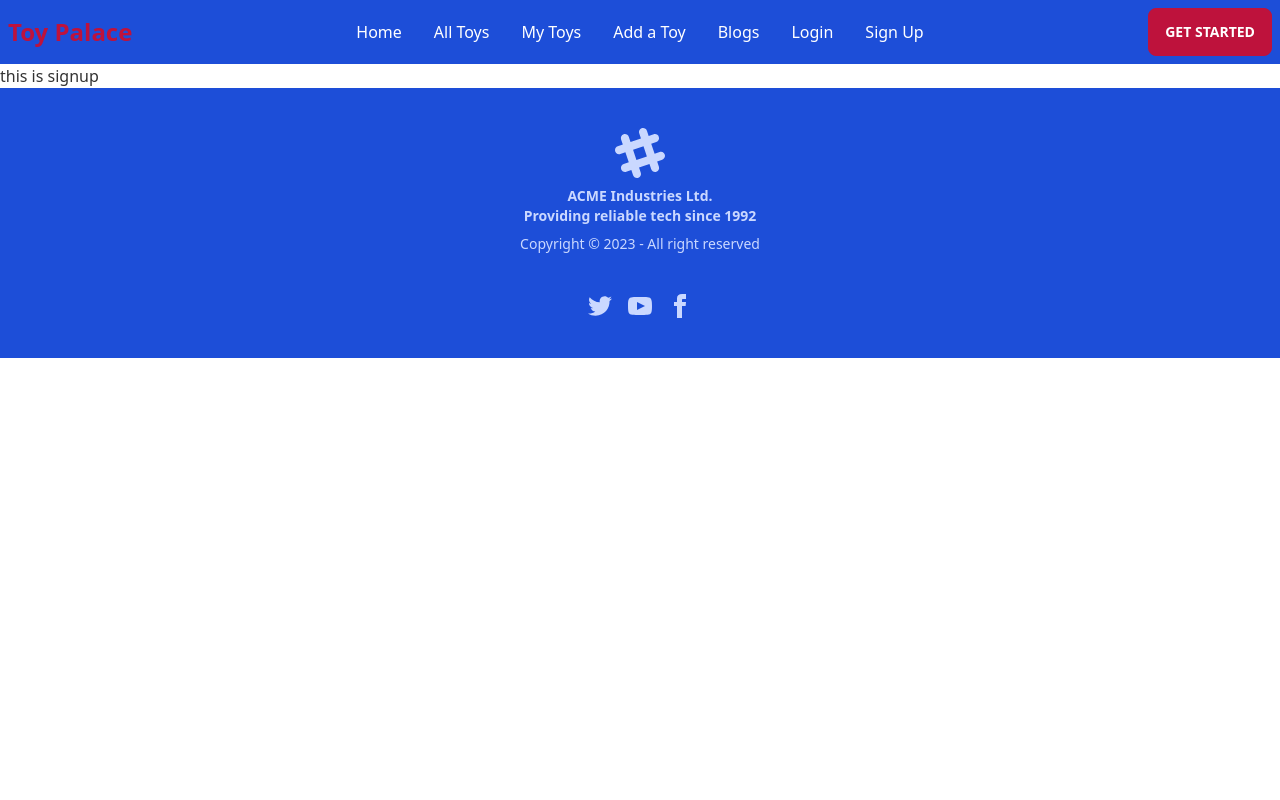
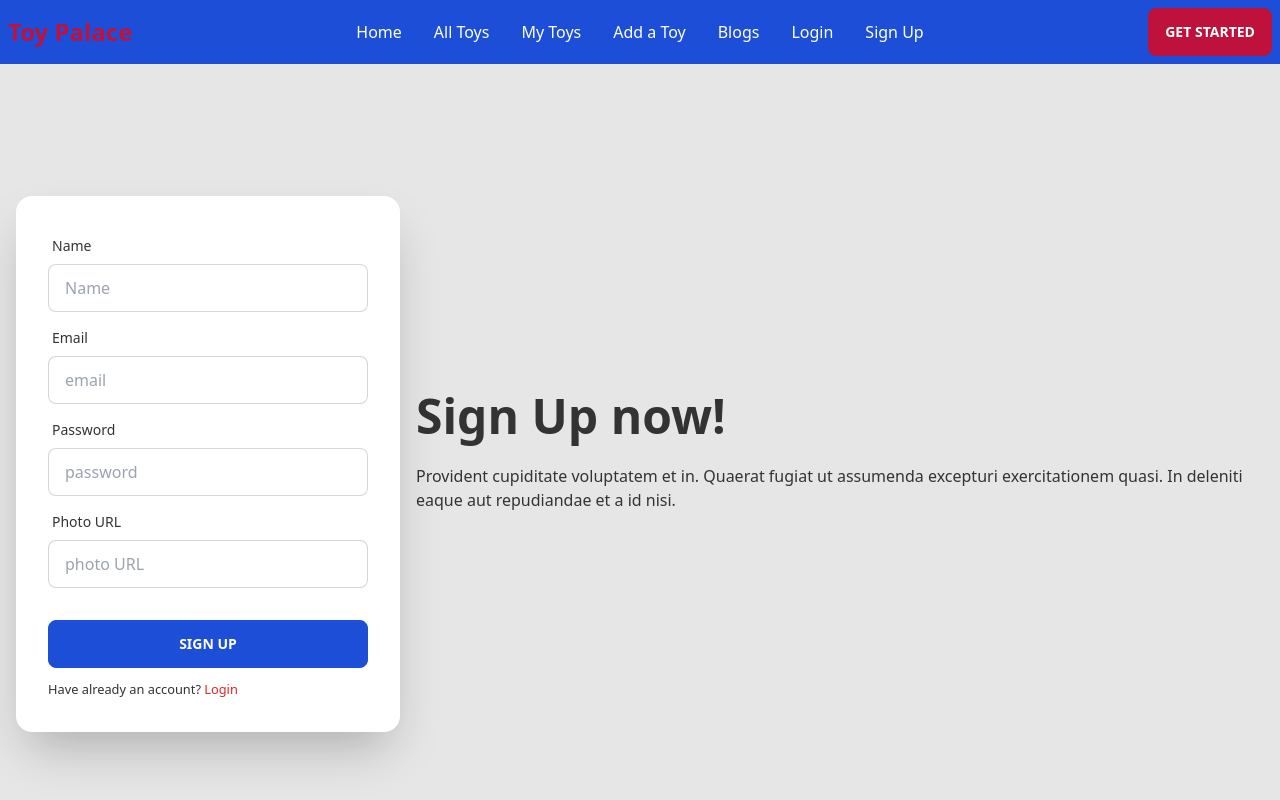
Before and after one commit to mohiminulsemon/Toy-palace-client, a React (Vite) app: page /signup in a window 1280 px wide. Shown: the top 800 px of the page. Built offline with nearby package versions, Linux system fonts and the light colour scheme; no server answers.

Commit message:
added login and sign up page functionality

```diff
--- a/src/Pages/Home/SubCat.jsx
+++ b/src/Pages/Home/SubCat.jsx
@@ -31,12 +31,12 @@ const SubCat = () => {
     return toys.filter((toy) => toy.subCategory === subcategory);
   };
   return (
-    <div>
-      <Tabs>
+    <div className="tabs">
+      <Tabs >
         <TabList>
-          <Tab>Marvel</Tab>
-          <Tab>DC</Tab>
-          <Tab>Transformers</Tab>
+          <Tab className="tab ">Marvel</Tab>
+          <Tab className="tab ">DC</Tab>
+          <Tab className="tab">Transformers</Tab>
         </TabList>
 
         <TabPanel>
@@ -53,7 +53,7 @@ const SubCat = () => {
           )}
         </TabPanel>
 
-        <TabPanel>
+        <TabPanel >
           <h2>DC Toys</h2>
           {isLoading ? (
             <div>Loading...</div>
--- a/src/Pages/auth/AuthProviders.jsx
+++ b/src/Pages/auth/AuthProviders.jsx
@@ -1,11 +1,75 @@
+import  { createContext, useEffect, useState } from "react";
+import {
+  GoogleAuthProvider,
+  createUserWithEmailAndPassword,
+  getAuth,
+  onAuthStateChanged,
+  signInWithEmailAndPassword,
+  signInWithPopup,
+  signOut,
+  updateProfile,
+} from "firebase/auth";
+import app from "../../firebase.config";
 
+export const AuthContext = createContext(null);
+const googleAuthProvider = new GoogleAuthProvider();
 
-const AuthProviders = () => {
-    return (
-        <div>
-            <h2>this is a AuthProviders</h2>
-        </div>
-    );
+const auth = getAuth(app);
+
+const AuthProviders = ({ children }) => {
+  const [user, setUser] = useState(null);
+  const [loading, setLoading] = useState(true);
+
+  const createUser = (email, password) => {
+    setLoading(true);
+    return createUserWithEmailAndPassword(auth, email, password);
+  };
+  const setuserprofilepicture = (name, photo) => {
+    return updateProfile(auth.currentUser, {
+      displayName: name,
+      photoURL: photo,
+    });
+  };
+
+  const signIn = (email, password) => {
+    setLoading(true);
+    return signInWithEmailAndPassword(auth, email, password);
+  };
+  const signInWithGoogle = () => {
+    setLoading(true);
+    signInWithPopup(auth, googleAuthProvider);
+  };
+
+  const logOut = () => {
+    setLoading(true);
+    return signOut(auth);
+  };
+
+  useEffect(() => {
+    const unsubscribe = onAuthStateChanged(auth, (loggedUser) => {
+      // console.log('logged in user inside auth state observer', loggedUser)
+      setUser(loggedUser);
+      setLoading(false);
+    });
+
+    return () => {
+      unsubscribe();
+    };
+  }, []);
+
+  const authInfo = {
+    user,
+    loading,
+    createUser,
+    signIn,
+    signInWithGoogle,
+    logOut,
+    setuserprofilepicture,
+  };
+
+  return (
+    <AuthContext.Provider value={authInfo}>{children}</AuthContext.Provider>
+  );
 };
 
 export default AuthProviders;
--- a/src/Pages/auth/Login.jsx
+++ b/src/Pages/auth/Login.jsx
@@ -1,11 +1,61 @@
-
+import { Link } from "react-router-dom";
 
 const Login = () => {
-    return (
-        <div>
-            this is a login
+  return (
+    <div className="hero min-h-screen bg-base-200">
+      <div className="hero-content flex-col lg:flex-row-reverse">
+        <div className="text-center lg:text-left">
+          <h1 className="text-5xl font-bold">Login now!</h1>
+          <p className="py-6">
+            Provident cupiditate voluptatem et in. Quaerat fugiat ut assumenda
+            excepturi exercitationem quasi. In deleniti eaque aut repudiandae et
+            a id nisi.
+          </p>
         </div>
-    );
+        <div className="card flex-shrink-0 w-full max-w-sm shadow-2xl bg-base-100">
+          <div className="card-body">
+            <div className="form-control">
+              <label className="label">
+                <span className="label-text">Email</span>
+              </label>
+              <input
+                type="text"
+                placeholder="email"
+                className="input input-bordered"
+              />
+            </div>
+            <div className="form-control">
+              <label className="label">
+                <span className="label-text">Password</span>
+              </label>
+              <input
+                type="text"
+                placeholder="password"
+                className="input input-bordered"
+              />
+              <label className="label">
+                <a href="#" className="label-text-alt link link-hover">
+                  Forgot password?
+                </a>
+              </label>
+            </div>
+            <div className="form-control mt-6 gap-2">
+              <button className="btn btn-primary text-white">Login</button>
+              <button className="btn-primary btn text-white">Login with google</button>
+            </div>
+            <p>
+              <small>
+                New to website?{" "}
+                <Link to="/signup">
+                  <span className="text-red-600">Create New Account</span>
+                </Link>
+              </small>
+            </p>
+          </div>
+        </div>
+      </div>
+    </div>
+  );
 };
 
 export default Login;
--- a/src/Pages/auth/SignUp.jsx
+++ b/src/Pages/auth/SignUp.jsx
@@ -1,10 +1,136 @@
+import { useContext} from "react";
+
+import { Link, useLocation, useNavigate } from "react-router-dom";
+import { AuthContext } from "../auth/AuthProviders";
 
 const SignUp = () => {
-    return (
-        <div>
-            <h2>this is signup</h2>
+  const { createUser, setuserprofilepicture } = useContext(AuthContext);
+
+//   const [error, setError] = useState("");
+
+  const navigate = useNavigate();
+  const location = useLocation();
+  // console.log('register page location', location)
+
+  const from = location.state?.from?.pathname || "/";
+  // console.log(from);
+
+  const handleRegister = (event) => {
+    event.preventDefault();
+    // setError();
+
+    const form = event.target;
+    const name = form.name.value;
+    const photo = form.photo.value;
+    const email = form.email.value;
+    const password = form.password.value;
+
+    // console.log(name, photo, email, password)
+
+    //validation
+
+    // if (password.length < 6) {
+    //   setError("Please add at least 6 characters in your password");
+    //   return;
+    // }
+
+    createUser(email, password)
+      .then((result) => {
+        const createdUser = result.user;
+        console.log(createdUser);
+        // setError("");
+        setuserprofilepicture(name, photo)
+          .then((result) => {
+            console.log(result.displayName);
+          })
+          .catch((error) => {
+            console.log(error);
+          });
+        navigate(from, { replace: true });
+      })
+      .catch((error) => {
+        console.log(error);
+      });
+  };
+
+  return (
+    <div className="hero min-h-screen bg-base-200">
+      <div className="hero-content flex-col lg:flex-row-reverse">
+        <div className="text-center lg:text-left">
+          <h1 className="text-5xl font-bold">Sign Up now!</h1>
+          <p className="py-6">
+            Provident cupiditate voluptatem et in. Quaerat fugiat ut assumenda
+            excepturi exercitationem quasi. In deleniti eaque aut repudiandae et
+            a id nisi.
+          </p>
         </div>
-    );
+        <div className="card flex-shrink-0 w-full max-w-sm shadow-2xl bg-base-100">
+          <div className="card-body">
+            <div className="form-control" onSubmit={handleRegister}>
+              <label className="label">
+                <span className="label-text">Name</span>
+              </label>
+              <input
+                type="text"
+                placeholder="Name"
+                name="name"
+                className="input input-bordered"
+              />
+            </div>
+            <div className="form-control">
+              <label className="label">
+                <span className="label-text">Email</span>
+              </label>
+              <input
+                type="text"
+                placeholder="email"
+                name="email"
+                className="input input-bordered"
+              />
+            </div>
+            <div className="form-control">
+              <label className="label">
+                <span className="label-text">Password</span>
+              </label>
+              <input
+                type="text"
+                placeholder="password"
+                name="password"
+                className="input input-bordered"
+              />
+            </div>
+            <div className="form-control">
+              <label className="label">
+                {" "}
+                <span className="label-text">Photo URL</span>
+              </label>
+              <input
+                type="text"
+                placeholder="photo URL"
+                name="photo"
+                className="input input-bordered"
+              />
+            </div>
+            <div className="form-control mt-6">
+              <input
+                className="btn text-white btn-primary"
+                type="submit"
+                value="Sign Up"
+              />
+            </div>
+            <p>
+              <small>
+                Have already an account?{" "}
+                <Link to="/login">
+                  <span className="text-red-600">Login</span>
+                </Link>
+              </small>
+            </p>
+          </div>
+        </div>
+      </div>
+    </div>
+  );
 };
 
 export default SignUp;
--- a/src/firebase.config.js
+++ b/src/firebase.config.js
@@ -5,12 +5,12 @@ import { initializeApp } from "firebase/app";
 
 // Your web app's Firebase configuration
 const firebaseConfig = {
-  apiKey: import.meta.envVITE_apiKey,
-  authDomain: import.meta.envVITE_authDomain,
-  projectId: import.meta.envVITE_projectId,
-  storageBucket: import.meta.envVITE_storageBucket,
-  messagingSenderId: import.meta.envVITE_messagingSenderId,
-  appId: import.meta.envVITE_appId
+  apiKey: import.meta.env.VITE_apiKey,
+  authDomain: import.meta.env.VITE_authDomain,
+  projectId: import.meta.env.VITE_projectId,
+  storageBucket: import.meta.env.VITE_storageBucket,
+  messagingSenderId: import.meta.env.VITE_messagingSenderId,
+  appId: import.meta.env.VITE_appId
 };
 
 // Initialize Firebase
--- a/src/main.jsx
+++ b/src/main.jsx
@@ -6,9 +6,12 @@ import {
   RouterProvider,
 } from "react-router-dom";
 import router from './routes/routes.jsx';
+import AuthProviders from './Pages/auth/AuthProviders';
 
 ReactDOM.createRoot(document.getElementById('root')).render(
   <React.StrictMode>
-    <RouterProvider router={router} />
-  </React.StrictMode>,
+    <AuthProviders>
+      <RouterProvider router={router} />
+    </AuthProviders>
+  </React.StrictMode>
 )
```
